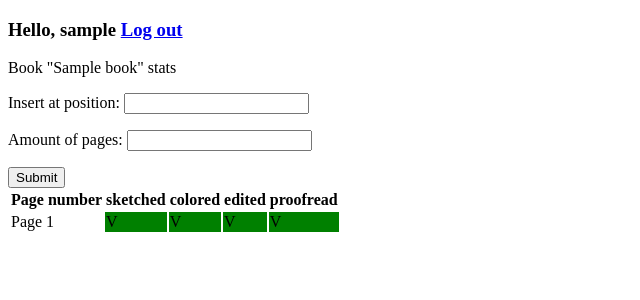
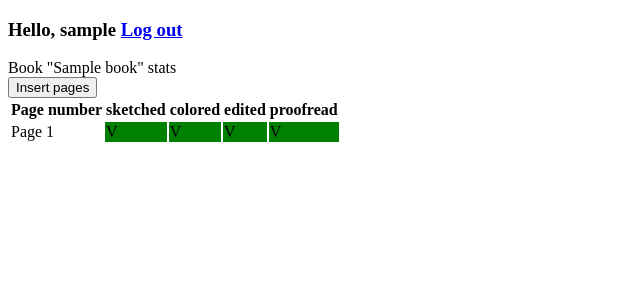
Before and after one commit to Highstaker/Book-progress-site, a Django app: page /book/1/ in a window 1280 px wide. Shown: the top 300 px of the page, without its empty margins (0-640 px from the left). Run offline with Django 3.2, Linux system fonts and the light colour scheme; a user stored in the database is signed in; tables that the repository leaves empty hold one stand-in row (values such as "Sample post").

Commit message:
v0.4.2
+insertion form is now hideable
+default values and minimum value validation in insertion form

```diff
--- a/myresite/myreprogress/forms.py
+++ b/myresite/myreprogress/forms.py
@@ -3,5 +3,9 @@ from django.core.validators import MinValueValidator
 
 
 class PageInsertForm(forms.Form):
-	insert_at = forms.IntegerField(label="Insert at position", validators=(MinValueValidator(1),))
-	amount = forms.IntegerField(label="Amount of pages", validators=(MinValueValidator(1),))
+	insert_at = forms.IntegerField(label="Insert at position", validators=(MinValueValidator(1),), min_value=1,
+								   widget=forms.NumberInput(attrs={'value': 1, "autocomplete": "off"})  # default value
+								   )
+	amount = forms.IntegerField(label="Amount of pages", validators=(MinValueValidator(1),), min_value=1,
+								widget=forms.NumberInput(attrs={'value': 1, "autocomplete": "off"})  # default value
+								)
--- a/myresite/myreprogress/templates/myreprogress/book_stats.html
+++ b/myresite/myreprogress/templates/myreprogress/book_stats.html
@@ -115,6 +115,11 @@ $.ajaxSetup({
 
 				//TODO: make routines for forms (AJAX callbacks to API).
 
+				$("#insert-page-form-toggle-button").click(function(){
+				$("#insert-page-form").slideToggle("fast", "linear");
+				});
+				$("#insert-page-form").hide();//The benefit of this version over style "display:none": if jquery disappears, we default to form being shown.
+
 				$("#insert-page-form").submit(function(e){
 					console.log("#insert-page-form");//debug
 
@@ -156,10 +161,11 @@ $.ajaxSetup({
 Book "{{ book_name }}" stats<br>
 
 {% if user.is_staff %}
+	<button type="button" id="insert-page-form-toggle-button">Insert pages</button>
 	<form method="post" id="insert-page-form">
 		{% csrf_token %}
 		{{ insert_page_form.as_p }}
-		<input type="submit" value="Submit" />
+		<input type="submit" value="Insert" />
 	</form>
 {% endif %}
 
```
